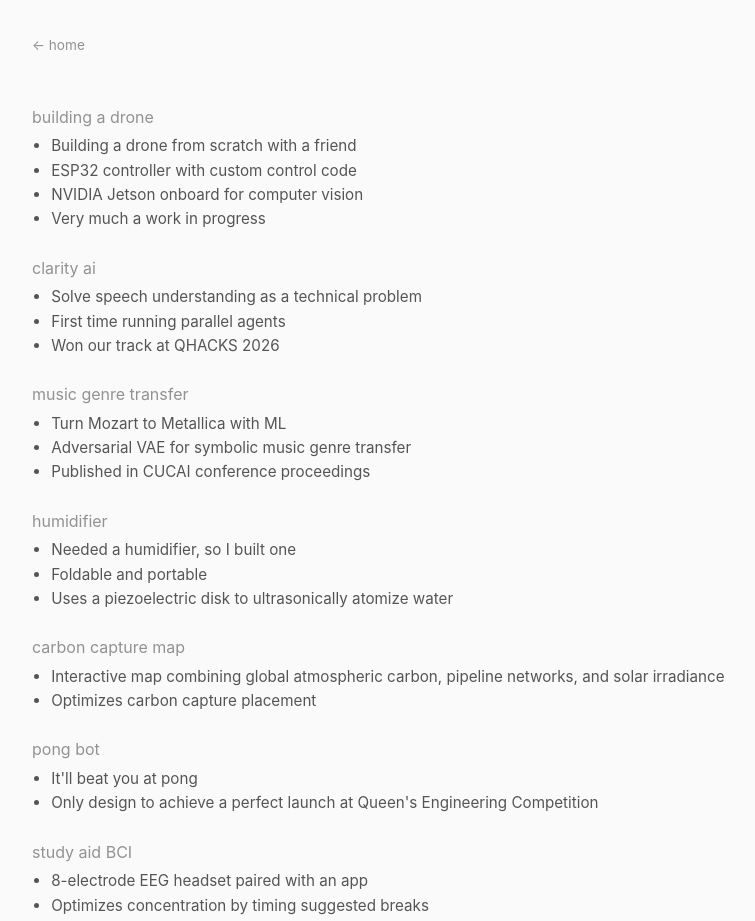
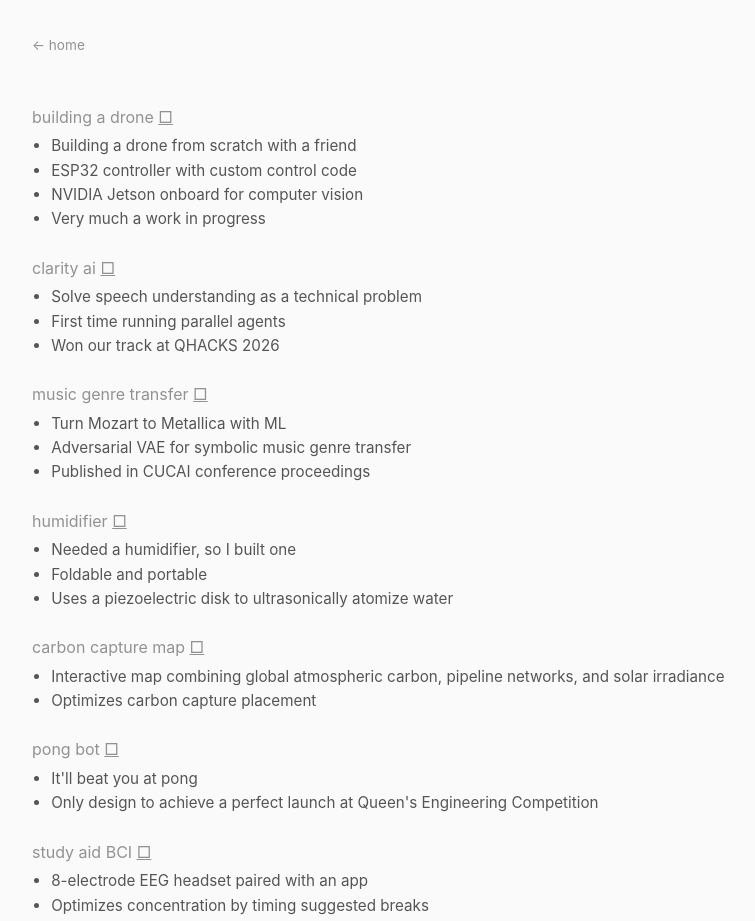
Before and after one commit to Jakefeldmanstarosta/jakefeldmanstarosta.github.io, a plain HTML site: page projects.html in a window 1280 px wide. Shown: the top 921 px of the page, without its empty margins (258-1013 px from the left). Drawn offline with Linux system fonts and the light colour scheme.

Commit message:
add hover squares

```diff
--- a/projects.html
+++ b/projects.html
@@ -17,7 +17,7 @@
 
         <div class="project-item">
             <div class="project-name">
-                <a href="https://github.com/Jakefeldmanstarosta/just-making-the-drone">building a drone</a>
+                <a href="https://github.com/Jakefeldmanstarosta/just-making-the-drone">building a drone <u>□</u></a>
                 <img src="img/drone.jpg" class="project-hover-img">
             </div>
             <ul>
@@ -31,7 +31,7 @@
 
         <div class="project-item">
             <div class="project-name">
-                <a href="https://github.com/Jakefeldmanstarosta/clarity-ai">clarity ai</a>
+                <a href="https://github.com/Jakefeldmanstarosta/clarity-ai">clarity ai <u>□</u></a>
                 <img src="img/clarity_ai.png" class="project-hover-img">
             </div>
             <ul>
@@ -43,7 +43,7 @@
 
         <div class="project-item">
             <div class="project-name">
-                <a href="https://cucai.ca/2025_proceedings.pdf#page=207">music genre transfer</a>
+                <a href="https://cucai.ca/2025_proceedings.pdf#page=207">music genre transfer <u>□</u></a>
                 <img src="img/vae.png" class="project-hover-img">
             </div>
             <ul>
@@ -55,7 +55,7 @@
 
         <div class="project-item">
             <div class="project-name">
-                <a>humidifier</a>
+                <a>humidifier <u>□</u></a>
                 <img src="img/humidifier.jpg" class="project-hover-img">
             </div>
             <ul>
@@ -67,7 +67,7 @@
 
         <div class="project-item">
             <div class="project-name">
-                <a href="https://github.com/Jakefeldmanstarosta/terraform-earth">carbon capture map</a>
+                <a href="https://github.com/Jakefeldmanstarosta/terraform-earth">carbon capture map <u>□</u></a>
                 <img src="img/terraform_earth.png" class="project-hover-img">
             </div>
             <ul>
@@ -78,7 +78,7 @@
 
         <div class="project-item">
             <div class="project-name">
-                <a href="https://queensengineeringcomp.com/">pong bot</a>
+                <a href="https://queensengineeringcomp.com/">pong bot <u>□</u></a>
                 <img src="img/catapult.jpg" class="project-hover-img">
             </div>
             <ul>
@@ -89,7 +89,7 @@
 
         <div class="project-item">
             <div class="project-name">
-                <a href="https://www.instagram.com/merlin.neurotech/">study aid BCI</a>
+                <a href="https://www.instagram.com/merlin.neurotech/">study aid BCI <u>□</u></a>
                 <img src="img/bci.png" class="project-hover-img">
             </div>
             <ul>
```
